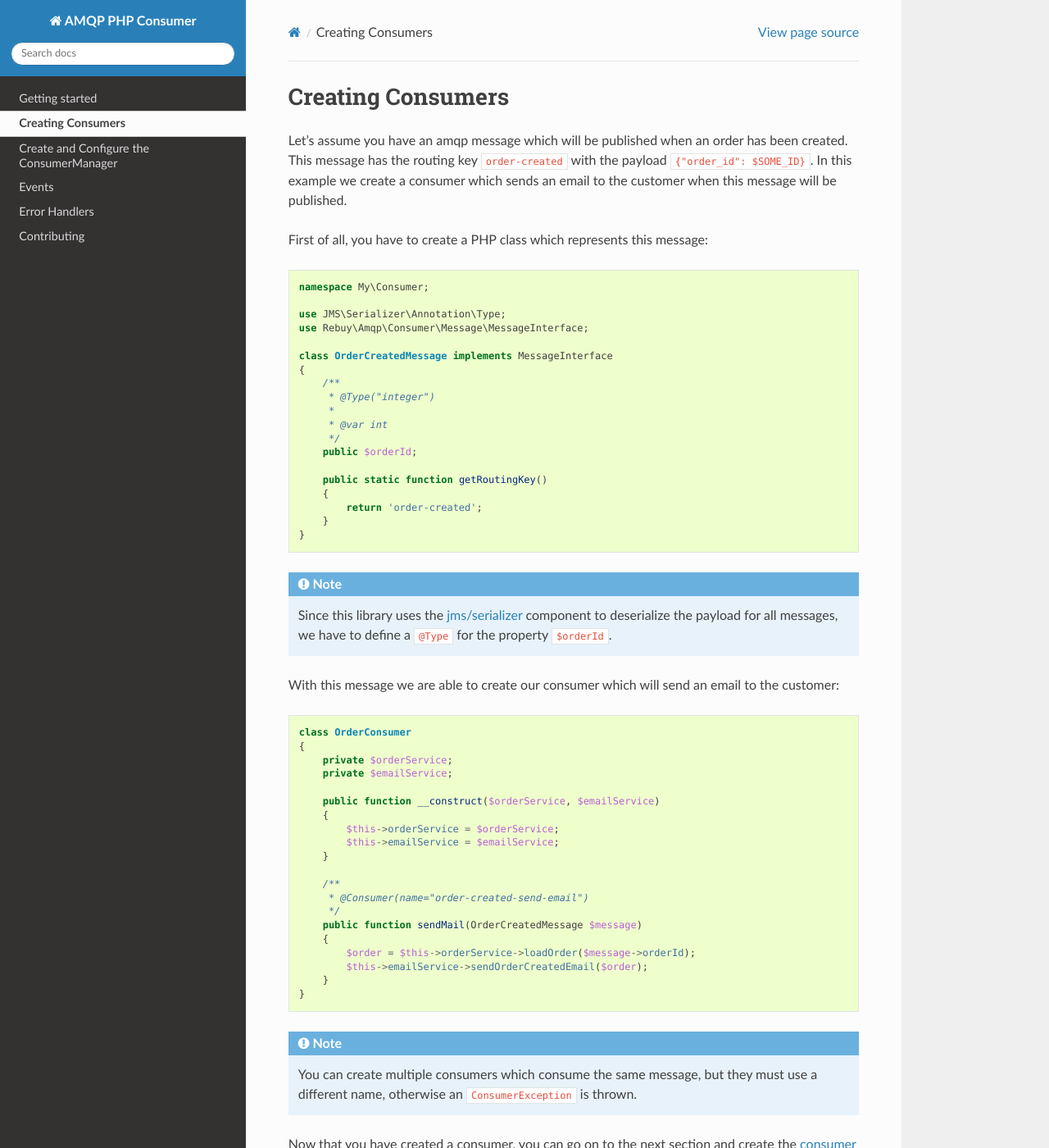
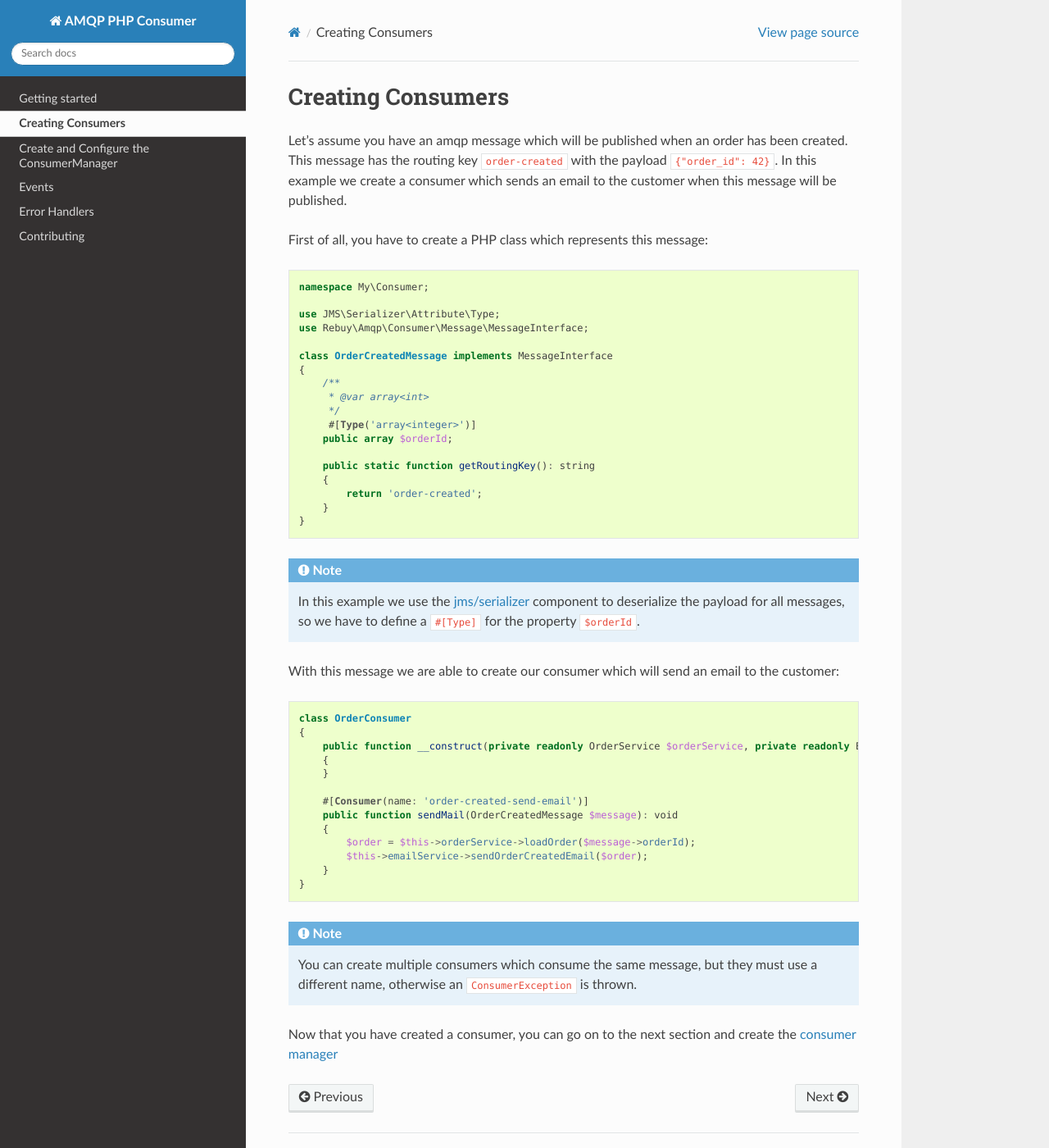
Before and after one commit to rebuy-de/amqp-php-consumer, a Sphinx documentation site: the page built from doc/consumer.rst, in a window 1280 px wide and 1400 px high. Shown: the whole window at 82% size. Built offline with Sphinx 7.4.7 and the Read the Docs theme 3.1.0, drawn with Linux system fonts in a browser that asks for light colours.

Commit message:
Update documentation
Remove mentioning annotations and replace it with attributes, also update the PHP code to reflect latest PHP features.

```diff
--- a/composer.json
+++ b/composer.json
@@ -1,7 +1,7 @@
 {
     "name": "rebuy/amqp-php-consumer",
-    "description": "Library for creating annotation based AMQP consumers",
-    "keywords": ["amqp", "consumer", "annotation"],
+    "description": "Library for creating attribute based AMQP consumers",
+    "keywords": ["amqp", "consumer", "attributes"],
     "minimum-stability": "stable",
     "license": "MIT",
     "type": "library",
--- a/doc/consumer.rst
+++ b/doc/consumer.rst
@@ -2,52 +2,44 @@ Creating Consumers
 ==================
 
 Let's assume you have an amqp message which will be published when an order has been created. This message has
-the routing key ``order-created`` with the payload ``{"order_id": $SOME_ID}``. In this example we create a consumer
+the routing key ``order-created`` with the payload ``{"order_id": 42}``. In this example we create a consumer
 which sends an email to the customer when this message will be published.
 
 First of all, you have to create a PHP class which represents this message::
 
     namespace My\Consumer;
 
-    use JMS\Serializer\Annotation\Type;
+    use JMS\Serializer\Attribute\Type;
     use Rebuy\Amqp\Consumer\Message\MessageInterface;
 
     class OrderCreatedMessage implements MessageInterface
     {
         /**
-         * @Type("integer")
-         *
-         * @var int
+         * @var array<int>
          */
-        public $orderId;
+         #[Type('array<integer>')]
+        public array $orderId;
 
-        public static function getRoutingKey()
+        public static function getRoutingKey(): string
         {
             return 'order-created';
         }
     }
 
 .. note::
-    Since this library uses the `jms/serializer`_ component to deserialize the payload for all messages, we have
-    to define a ``@Type`` for the property ``$orderId``.
+    In this example we use the `jms/serializer`_ component to deserialize the payload for all messages, so we have to
+    define a ``#[Type]`` for the property ``$orderId``.
 
 With this message we are able to create our consumer which will send an email to the customer::
 
     class OrderConsumer
     {
-        private $orderService;
-        private $emailService;
-
-        public function __construct($orderService, $emailService)
+        public function __construct(private readonly OrderService $orderService, private readonly EmailService $emailService)
         {
-            $this->orderService = $orderService;
-            $this->emailService = $emailService;
         }
 
-        /**
-         * @Consumer(name="order-created-send-email")
-         */
-        public function sendMail(OrderCreatedMessage $message)
+        #[Consumer(name: 'order-created-send-email')]
+        public function sendMail(OrderCreatedMessage $message): void
         {
             $order = $this->orderService->loadOrder($message->orderId);
             $this->emailService->sendOrderCreatedEmail($order);
--- a/doc/contributing.rst
+++ b/doc/contributing.rst
@@ -29,4 +29,4 @@ First `install Sphinx`_, then build the docs:
     $ cd doc
     $ make html
 
-.. _install Sphinx: http://sphinx-doc.org/latest/install.html
+.. _install Sphinx: https://www.sphinx-doc.org/en/master/usage/installation.html
--- a/doc/events.rst
+++ b/doc/events.rst
@@ -6,7 +6,7 @@ There are currently two events dispatched when consuming a message:
 - ``Rebuy\Amqp\Consumer\ConsumerEvents::PRE_CONSUME``: Before the message is consumed
 - ``Rebuy\Amqp\Consumer\ConsumerEvents::POST_CONSUME``: After the message has been consumed
 
-These events are dispatched by an symfony2 event dispatcher. If you want to listen to one of these events, you have
+These events are dispatched by a symfony event dispatcher. If you want to listen to one of these events, you have
 to create a subsriber/listener, add it to the event dispatcher and set the dispatcher to the manager::
 
     $dispatcher = new Symfony\Component\EventDispatcher\EventDispatcher();
--- a/doc/index.rst
+++ b/doc/index.rst
@@ -3,7 +3,7 @@ amqp-php-consumer
 
 This is the documentation for the `amqp-php-consumer library <https://github.com/rebuy-de/amqp-php-consumer>`_.
 
-This library allows you to define consumers for AMQP with `doctrine annotations`_.
+This library allows you to define consumers for AMQP with `php attributes`_.
 For consuming messages the AMQP-Library `videlalvaro/php-amqplib`_ is used.
 
 Contents:
@@ -18,5 +18,5 @@ Contents:
     error-handlers
     contributing
 
-.. _doctrine annotations: https://github.com/doctrine/annotations
+.. _php attributes: https://www.php.net/manual/en/language.attributes.overview.php
 .. _videlalvaro/php-amqplib: https://github.com/videlalvaro/php-amqplib
```
Also changed, not shown: other parts of doc/contributing.rst (+2 -2 lines), README.md (+3 -3 lines), doc/consumer-manager.rst (+1 -16 lines).
